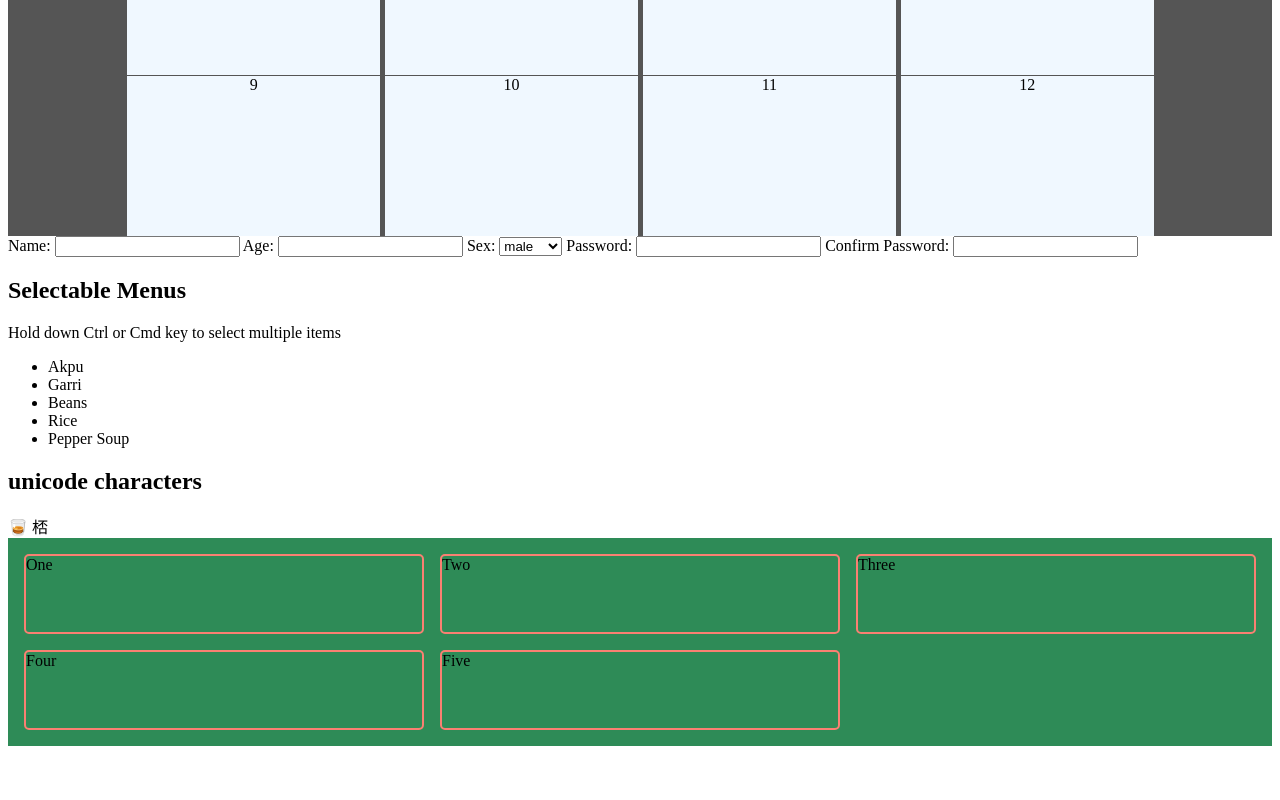
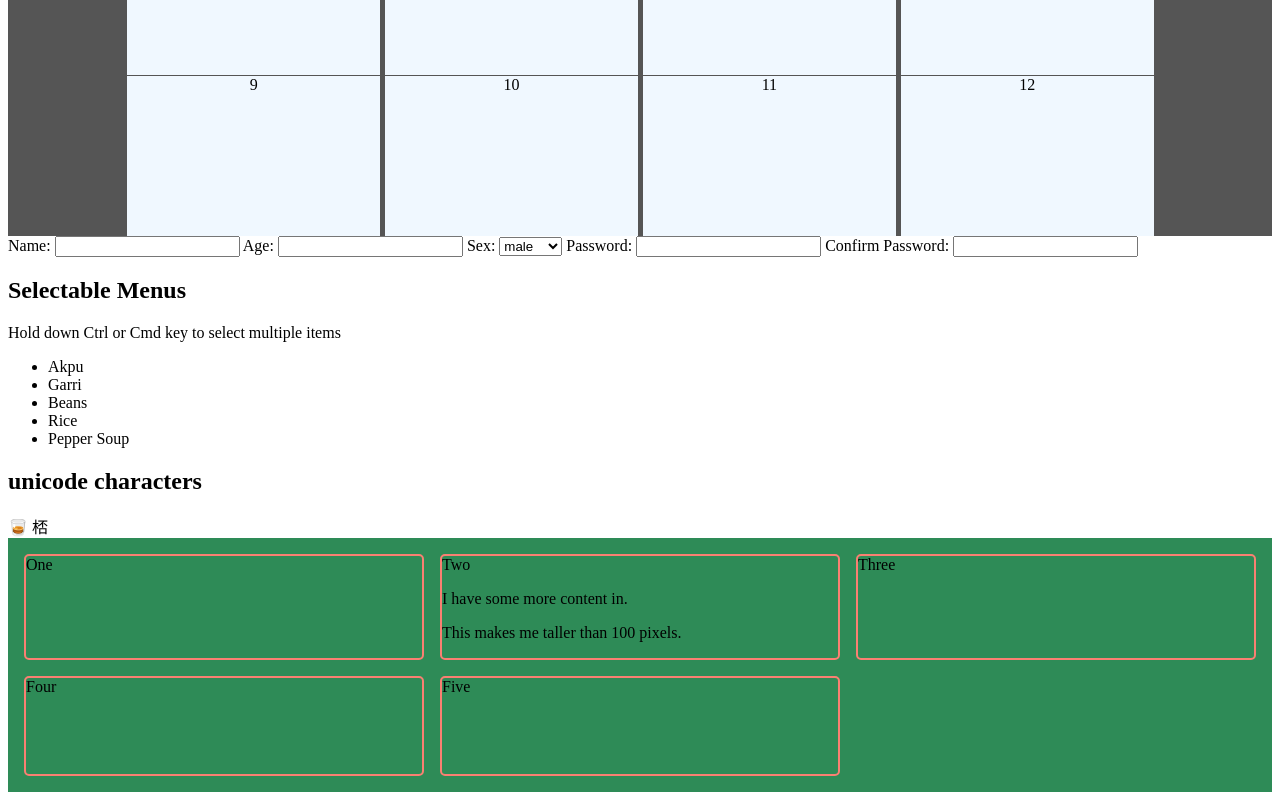
Before and after one commit to tony-eneh/mws-practice, a website: page index.html in a window 1280 px wide. Shown: the part 374-1174 px from the top of the page. Before the commit the page ends 1128 px from the top, so only its background shows below. Drawn offline with Linux system fonts and the light colour scheme.

Commit message:
Use minmax() function

```diff
--- a/index.html
+++ b/index.html
@@ -74,7 +74,10 @@
     </section>
     <section id="grid">
         <div>One</div>
-        <div>Two</div>
+        <div>Two
+            <p>I have some more content in.</p>
+            <p>This makes me taller than 100 pixels.</p>
+        </div>
         <div>Three</div>
         <div>Four</div>
         <div>Five</div>
--- a/styles/main.css
+++ b/styles/main.css
@@ -89,7 +89,8 @@
     background-color: seagreen;
     display: grid;
     grid-template-columns: repeat(3, 1fr);
-    grid-auto-rows: 5rem;
+    /* grid-auto-rows: 60px; */
+    grid-auto-rows: minmax(100px, auto);
     gap: 1rem;
     padding: 1rem;
 }
```
